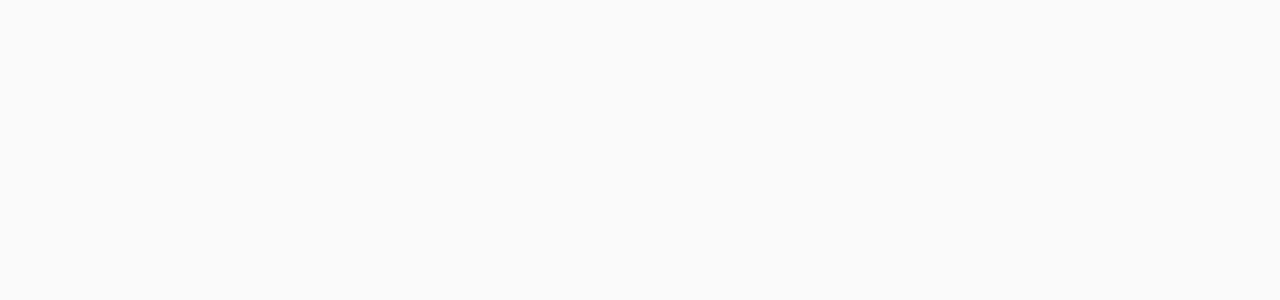
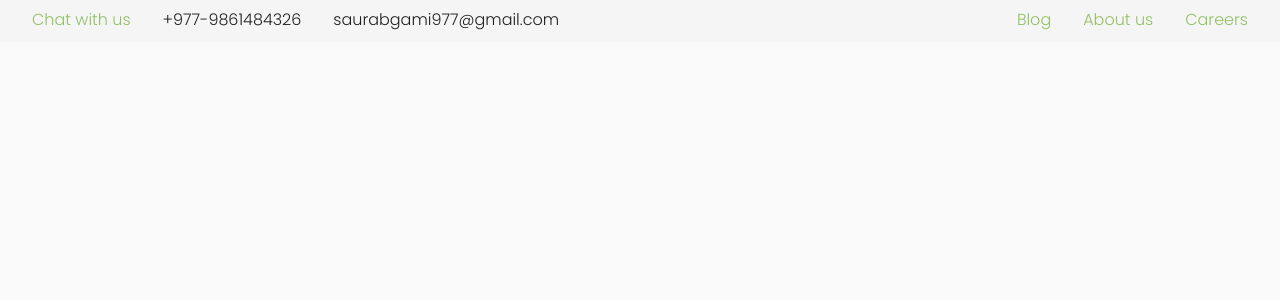
Before and after one commit to dibashthapa/ecommerce-react, a React (Create React App) app: page / in a window 1280 px wide. Shown: the top 300 px of the page. Built offline with nearby package versions, Linux system fonts and the light colour scheme.

Commit message:
top header ui made

```diff
--- a/src/App/routes/index.js
+++ b/src/App/routes/index.js
@@ -1,8 +1,10 @@
 import React from 'react';
 import { Route, Switch, BrowserRouter } from 'react-router-dom';
+import Topbar from '../../Components/TopBar/Topbar';
 import publicRoutes from '../../Public/config/routes';
 const Routes = () => (
   <BrowserRouter>
+    <Route path="/" component={Topbar} />
     <Switch>
       {publicRoutes.map(route => (
         <Route
--- a/src/App/theme/colors.js
+++ b/src/App/theme/colors.js
@@ -4,6 +4,9 @@
     main: '#92C064;',
     dark: '#46760A',
   },
+  secondary: {
+    main: '#fff'
+  }
 };
 
 export default colors;
--- /dev/null
+++ b/src/Components/TopBar/Topbar.js
@@ -0,0 +1,27 @@
+import React from 'react';
+import { AppBar, Grid, Typography } from '@material-ui/core';
+
+import { useStyles } from './Topbar.style'
+
+function Topbar() {
+    const classes = useStyles()
+    return (
+        <AppBar color="default" elevation={0}>
+            <Grid container className={classes.topbar__wrapping__container}>
+                <Grid item>
+                    <Typography className={classes.topbar__link_btn} color="primary">Chat with us</Typography>
+                    <Typography className={classes.topbar__action_btn}>+977-9861484326</Typography>
+                    <Typography className={classes.topbar__action_btn}>saurabgami977@gmail.com</Typography>
+                </Grid>
+                <Grid item sm></Grid>
+                <Grid item>
+                    <Typography className={classes.topbar__link_btn} color="primary">Blog</Typography>
+                    <Typography className={classes.topbar__link_btn} color="primary">About us</Typography>
+                    <Typography className={classes.topbar__link_btn} color="primary">Careers</Typography>
+                </Grid>
+            </Grid>
+        </AppBar >
+    )
+}
+
+export default Topbar
--- /dev/null
+++ b/src/Components/TopBar/Topbar.style.js
@@ -0,0 +1,25 @@
+import { makeStyles } from "@material-ui/core";
+import theme from '../../App/theme/theme'
+
+const useStyles = makeStyles(theme => ({
+    topbar__action_btn: {
+        display: 'inline',
+        margin: `0px ${theme.spacing(2)}px`,
+        cursor: 'pointer',
+
+
+    },
+    topbar__link_btn: {
+        display: 'inline',
+        margin: `0px ${theme.spacing(2)}px`,
+        cursor: 'pointer',
+
+
+    },
+    topbar__wrapping__container: {
+        padding: `${theme.spacing(1)}px ${theme.spacing(2)}px `,
+        borderBottom: '2px solid #f5f5f5'
+    }
+}))
+
+export { useStyles }
```
